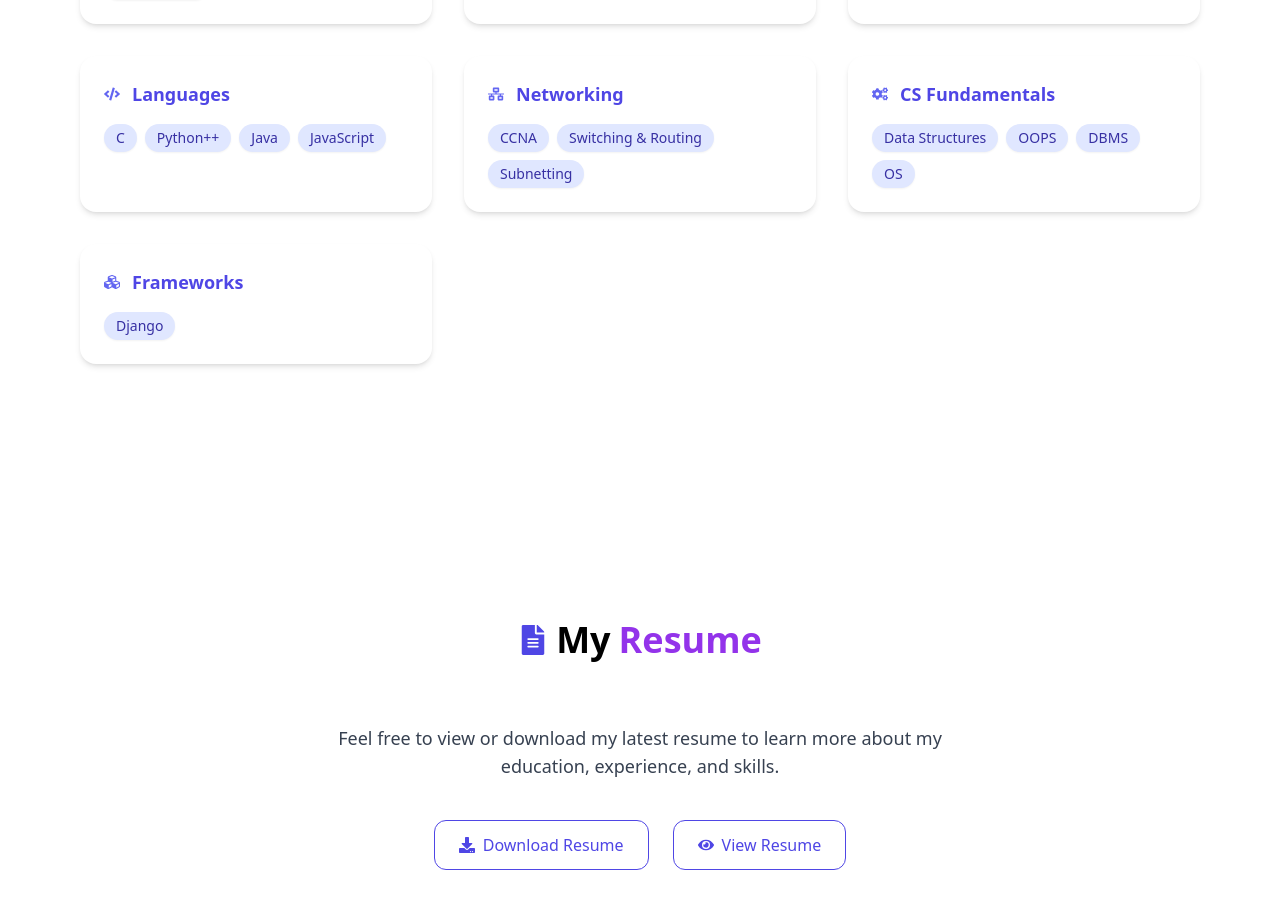
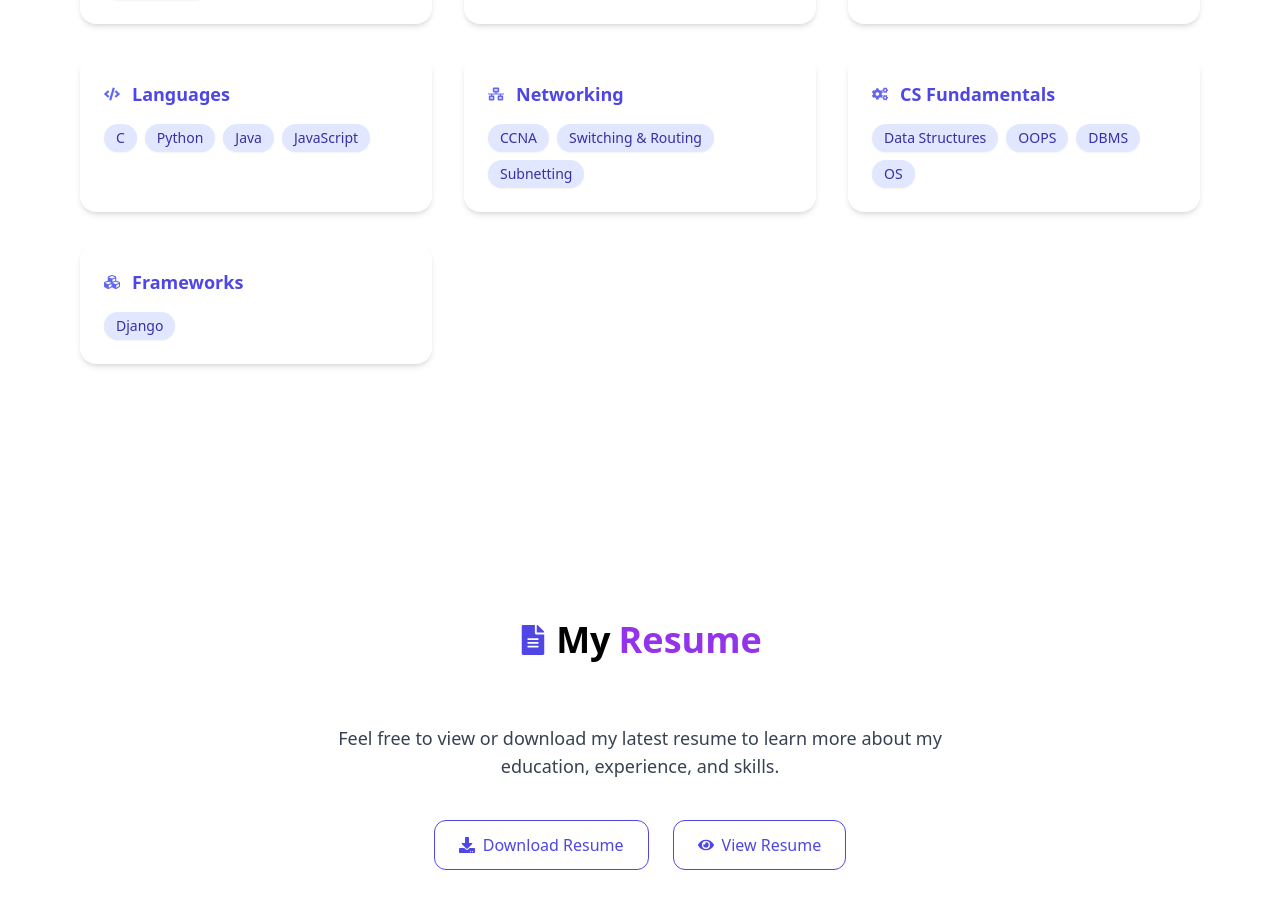
Before and after one commit to 160904160805/my-personal-portfolio, a React (Vite) app: page / in a window 1280 px wide. Shown: the part 2748-3656 px from the top of the page. Built offline with nearby package versions, Linux system fonts and the light colour scheme; the HTML template or start-up script is replaced by a standard one.

Commit message:
Update Skills.jsx

```diff
--- a/src/components/Skills.jsx
+++ b/src/components/Skills.jsx
@@ -21,7 +21,7 @@ const categories = [
   {
     title: 'Languages',
     icon: <FaCode className="text-indigo-500 dark:text-indigo-400" />,
-    skills: ['C', 'Python++', 'Java', 'JavaScript']
+    skills: ['C', 'Python', 'Java', 'JavaScript']
   },
   {
     title: 'Networking',
```
